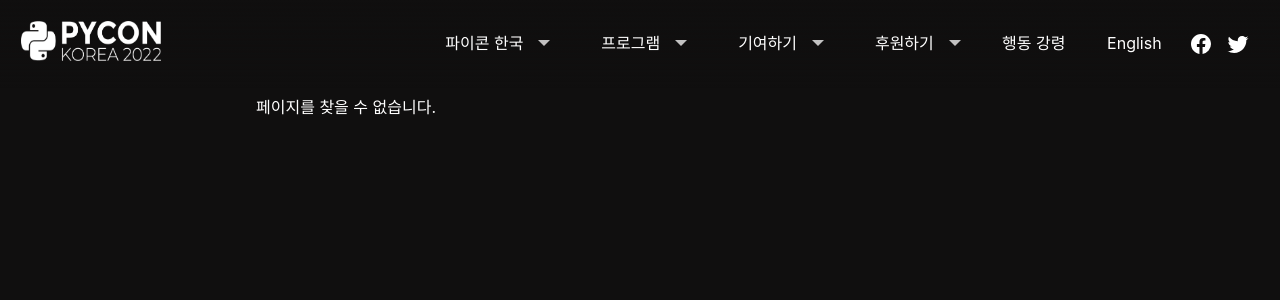
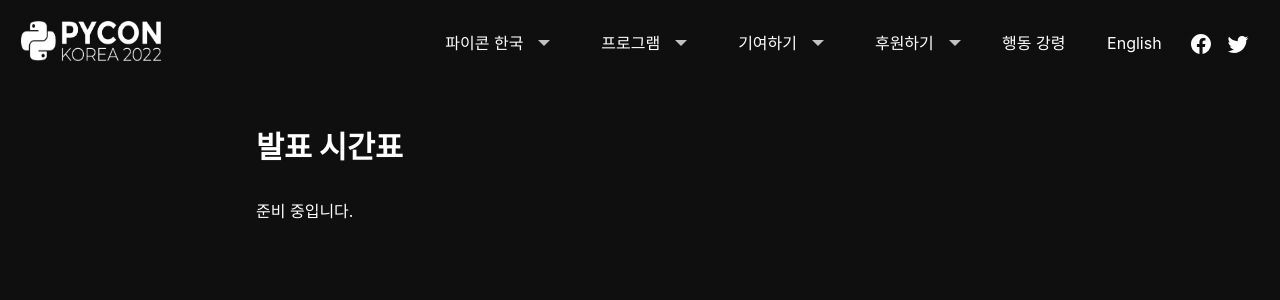
Before and after one commit to pythonkr/pyconkr-web-2022, a Next.js app in the folder frontend/: page /program/talk-schedule in a window 1280 px wide. Before the commit this address had no page. Shown: the top 300 px of the page. Built offline with nearby package versions, Linux system fonts and the light colour scheme; a web font is replaced by a local one.

Commit message:
시간표 페이지 라우트 생성

```diff
--- /dev/null
+++ b/frontend/pages/program/talk-schedule.tsx
@@ -0,0 +1,27 @@
+import React from 'react'
+import type { NextPage, GetServerSideProps } from 'next'
+import { useTranslation } from 'react-i18next'
+import { PageName } from '../../data/enums/PageName'
+import PageTitle from '../../components/core/PageTitle'
+import { PageProps } from '../../interfaces/PageProps'
+
+const TalkSchedule: NextPage = (props: PageProps) => {
+    const { t } = useTranslation()
+
+    return (
+        <div>
+            <PageTitle title={props.pageName} />
+            {t('label:preparing')}
+        </div>
+    )
+}
+
+export const getServerSideProps: GetServerSideProps = async () => {
+    return {
+        props: {
+            title: PageName.TalkSchedule
+        }
+    }
+}
+
+export default TalkSchedule
```
